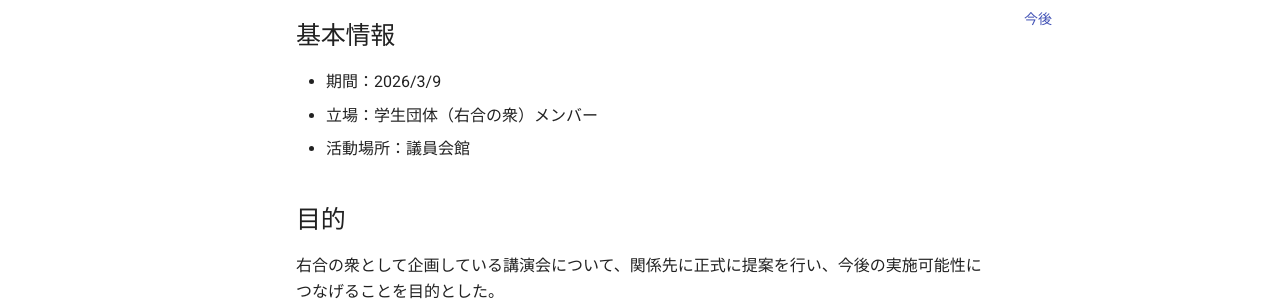
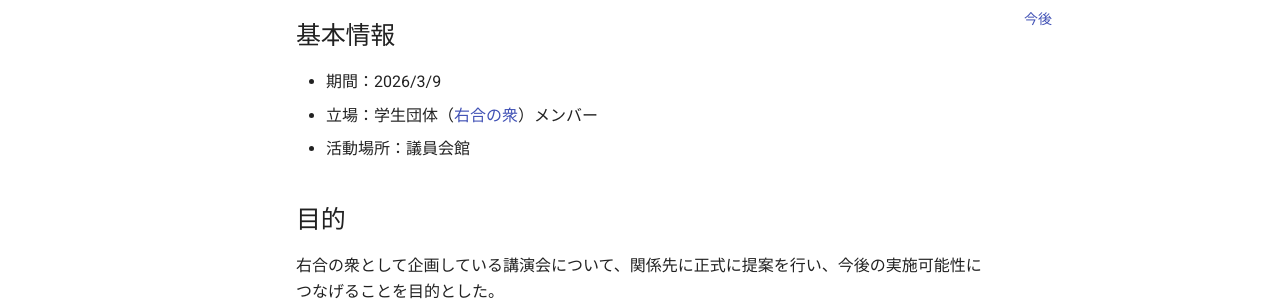
Before and after one commit to yu-ki-nakayama/policy-notes, an MkDocs documentation site: the page built from docs/activity/activity_20260309.md, in a window 1280 px wide and 1268 px high. Shown: the part 275-576 px from the top of the window. Built offline with MkDocs 1.6.1 and Material for MkDocs 9.7.7, drawn with Linux system fonts in a browser that asks for light colours; part of the change alters nothing that is shown.

```diff
--- a/docs/activity/activity_20260309.md
+++ b/docs/activity/activity_20260309.md
@@ -4,7 +4,7 @@
 
 ## 基本情報
 - 期間：2026/3/9
-- 立場：学生団体（右合の衆）メンバー
+- 立場：学生団体（[右合の衆](https://www.ugonoshu.org/ja)）メンバー
 - 活動場所：議員会館
 
 ## 目的
```
